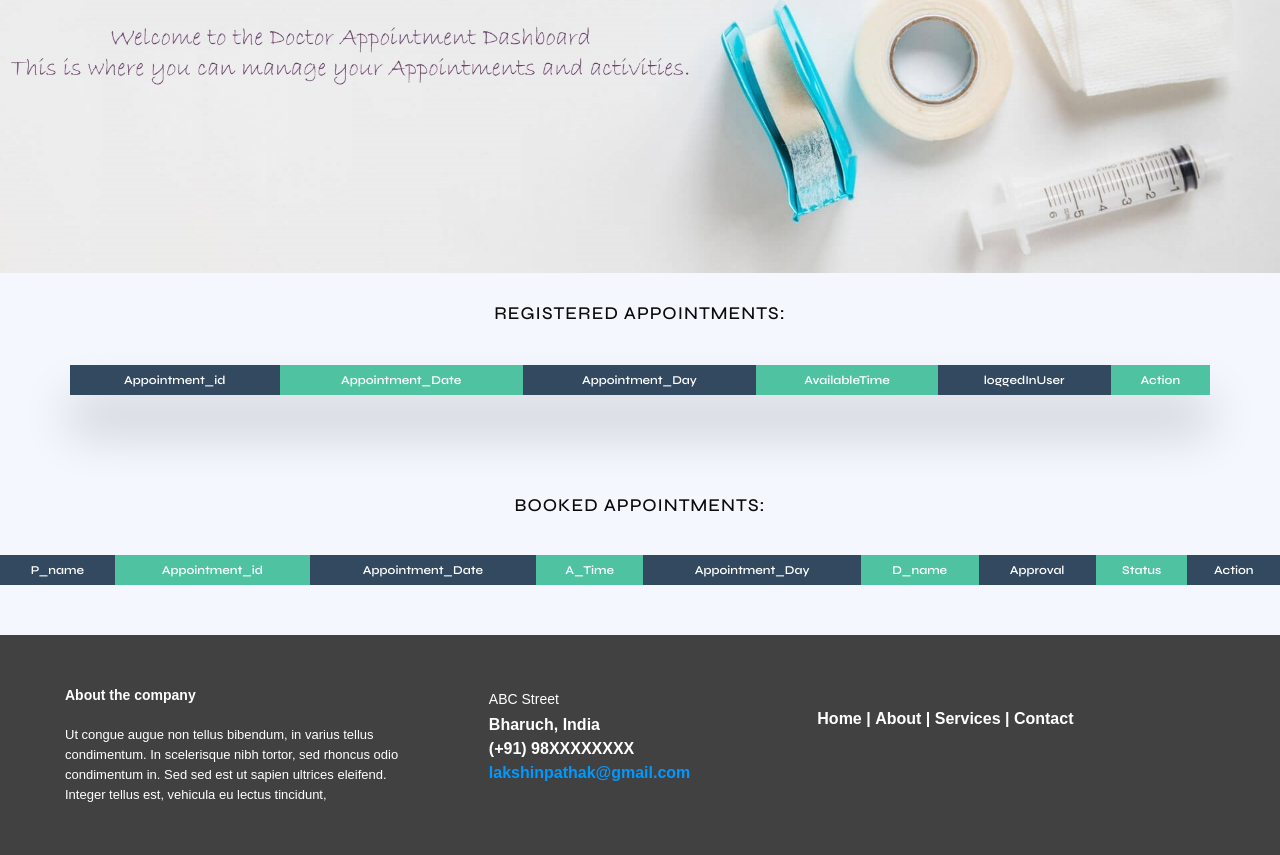
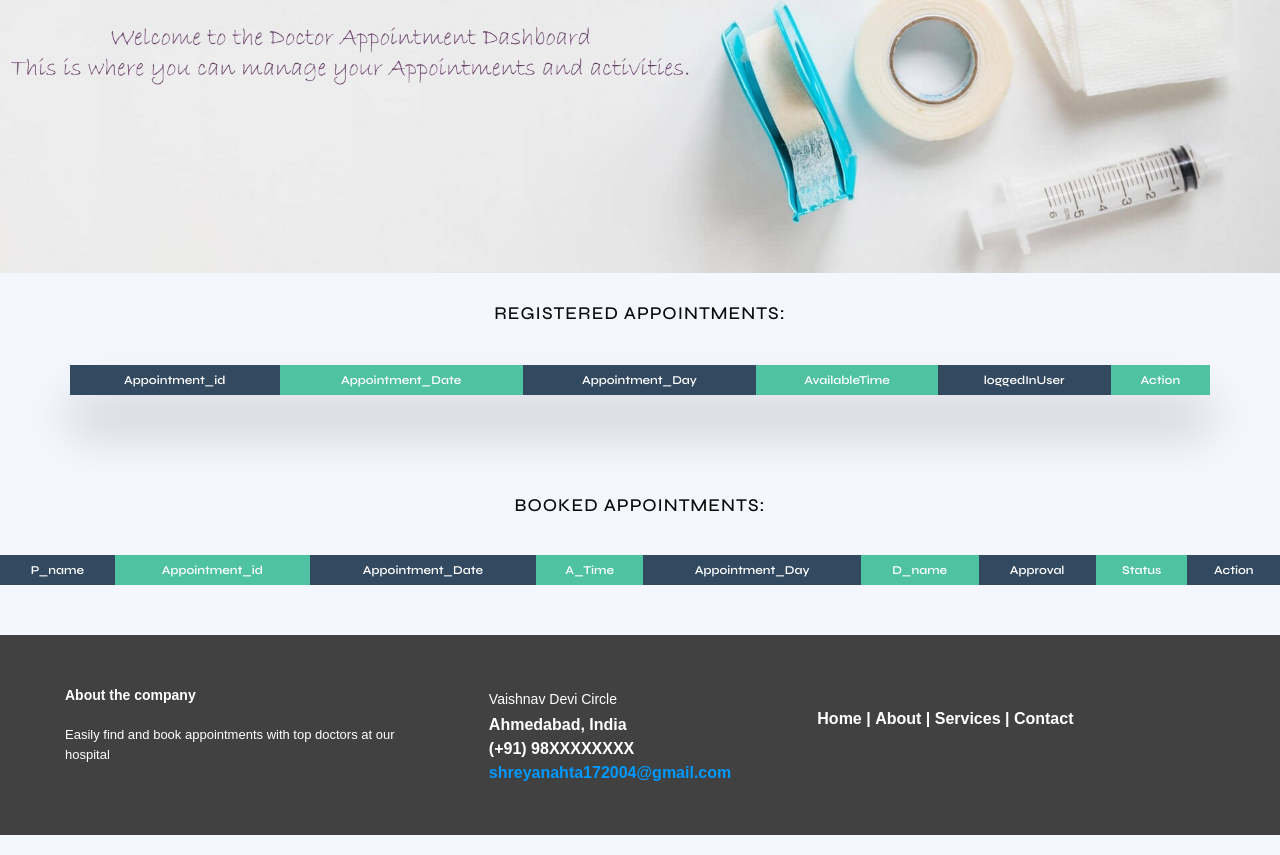
Before and after one commit to ShreyaNahta/DoctorApp_Minor_Project, a website: page public/dashboard_doctor.html in a window 1280 px wide. Shown: the part 254-1109 px from the top of the page. Drawn offline with nearby package versions, Linux system fonts and the light colour scheme; no server answers.

Commit message:
Update dashboard_doctor.html

```diff
--- a/public/dashboard_doctor.html
+++ b/public/dashboard_doctor.html
@@ -1321,13 +1321,13 @@ fetch(`/getAllEvents?loggedInUser=${loggedInUser}`)
 <footer class="footer">
     <div class="footer-left col-md-4 col-sm-6">
       <p class="about">
-        <span> About the company</span> Ut congue augue non tellus bibendum, in varius tellus condimentum. In scelerisque nibh tortor, sed rhoncus odio condimentum in. Sed sed est ut sapien ultrices eleifend. Integer tellus est, vehicula eu lectus tincidunt,
+        <span> About the company</span> Easily find and book appointments with top doctors at our hospital
          </p>
     </div>
     <div class="footer-center col-md-4 col-sm-6">
       <div>
         <i class="fa fa-map-marker"></i>
-        <p><span> ABC Street</span> Bharuch, India</p>
+        <p><span> Vaishnav Devi Circle</span> Ahmedabad, India</p>
       </div>
       <div>
         <i class="fa fa-phone"></i>
@@ -1335,7 +1335,7 @@ fetch(`/getAllEvents?loggedInUser=${loggedInUser}`)
       </div>
       <div>
         <i class="fa fa-envelope"></i>
-        <p><a href="#"> lakshinpathak@gmail.com</a></p>
+        <p><a href="#"> shreyanahta172004@gmail.com</a></p>
       </div>
     </div>
     <div class="footer-right col-md-4 col-sm-6">
```
